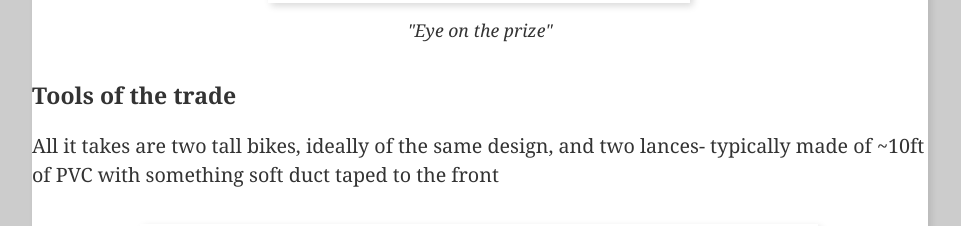
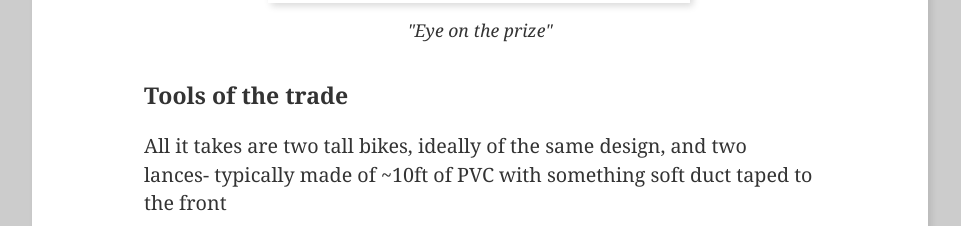
Before and after one commit to MarandaMcDonald/ratwatch, a plain HTML site: page TallBikeJousting/index.html in a window 1280 px wide. Shown: the part 3289-3515 px from the top of the page, without its empty margins (160-1121 px from the left). Drawn offline with Linux system fonts and the light colour scheme; a web font is replaced by a local one.

Commit message:
minor fixes

```diff
--- a/TallBikeJousting/index.html
+++ b/TallBikeJousting/index.html
@@ -76,8 +76,10 @@
         <img src="pics/LockedIn.jpg" title="" alt="" />
       </div>
 
+      <div class="text-block">
       <h3>Tools of the trade</h3>
         <p>All it takes are two tall bikes, ideally of the same design, and two lances- typically made of ~10ft of PVC with something soft duct taped to the front</p>
+      </div>
 
       <div class="image">
         <div class="image-description">"Facing Chicago Rat Watch's Justin, an even match"
@@ -85,8 +87,7 @@
         <img src="pics/DetroitBonk.jpg" title="" alt="" />
       </div>
 
-       <div class="text-block">
-
+      <div class="text-block">
         <h3>An international sport</h3>
         <p>Got to see another beany boy face down, apparently, a world champ at tall bike jousting. Word is he won some real deal tourney in berlin I think. Stephen didn't stand a chance </p>
       </div>
@@ -96,7 +97,6 @@
         </div>
         <img src="pics/StephenGetsGot.jpg" title="" alt="" />
       </div>
-
 
       <div class="video">
         <div class="video-description">BikeKill joust captured and sent to me by the magic of SMS
```
Also changed, not shown: TallBikeJousting/pics/StephenGetsGot.webp (added).
